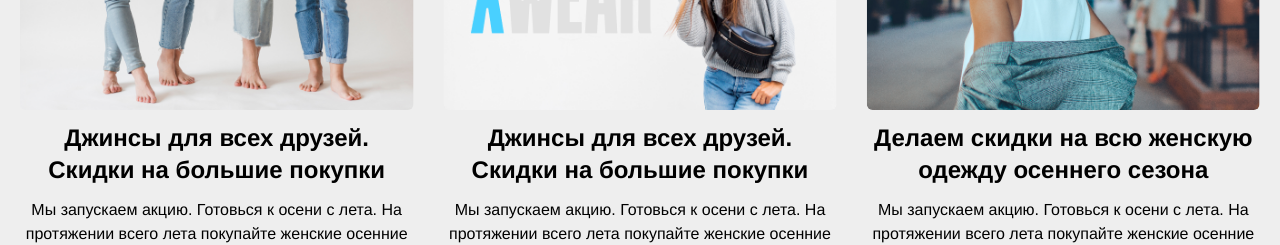
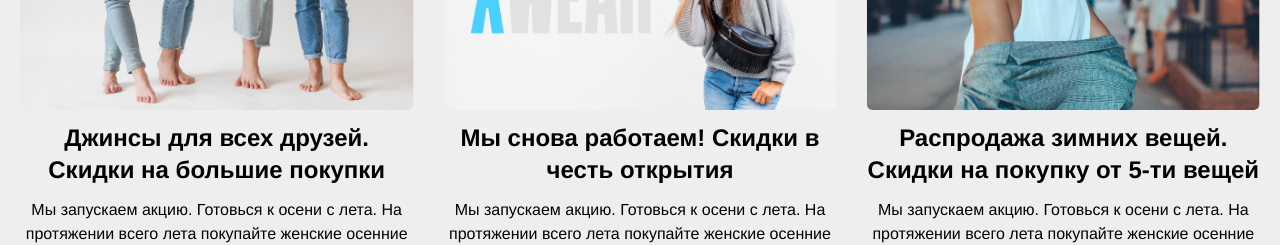
Before and after one commit to muhammadazizbek006/XWEAR, a React (Vite) app: page / in a window 1280 px wide. Shown: the part 2720-2965 px from the top of the page. Built offline with nearby package versions, Linux system fonts and the light colour scheme.

Commit message:
add data to catalog fuybry fuction

```diff
--- a/src/components/home/Acsesuar.jsx
+++ b/src/components/home/Acsesuar.jsx
@@ -4,11 +4,11 @@ import { Link } from 'react-router-dom'
 import next from '../../img/next.svg'
 import reyting from '../../img/reytingb.svg'
 // data
-import { aksessuarlar } from '../../data/data'
+import catalog from '../../data/data';
 
 const Acsesuar = () => {
 
-    const slised = aksessuarlar.slice(0, 4)
+    const slised = catalog.aksessuarlar.slice(0, 4)
 
   return (
     <>
--- a/src/components/home/Kiyimlar.jsx
+++ b/src/components/home/Kiyimlar.jsx
@@ -4,10 +4,11 @@ import { Link } from 'react-router-dom'
 import next from '../../img/next.svg'
 import reyting from '../../img/reytingb.svg'
 // data
-import { kiyimlar } from '../../data/data'
+import catalog from '../../data/data';
+
 
 const Kiyimlar = () => {
-    const slised = kiyimlar.slice(0, 4)
+    const slised = catalog.kiyimlar.slice(0, 4)
 
   return (
     <>
--- a/src/components/home/NashBlock.jsx
+++ b/src/components/home/NashBlock.jsx
@@ -11,7 +11,7 @@ import { Autoplay } from 'swiper/modules';
 import { Link } from 'react-router-dom';
 // img
 import next from '../../img/next.svg';
-import { nashblock } from '../../data/data';
+import catalog from '../../data/data';
 
 const NashBlock = () => {
   return (
@@ -52,7 +52,7 @@ const NashBlock = () => {
             }}
           >
             {
-              nashblock.map((e) => {
+              catalog.nashblock.map((e) => {
                 return (
                   <SwiperSlide className='max-w-[500px] text-start' key={e.id}>
                     <img className='mb-3 rounded-md w-[500px]' src={e.img} alt={e.title} />
--- a/src/components/home/OyoqKiyimlar.jsx
+++ b/src/components/home/OyoqKiyimlar.jsx
@@ -4,11 +4,10 @@ import { Link } from 'react-router-dom'
 import next from '../../img/next.svg'
 import reyting from '../../img/reytingb.svg'
 // data
-import { krasofkalar } from '../../data/data'
-
+import catalog from '../../data/data';
 const OyoqKiyimlar = () => {
 
-    const slised = krasofkalar.slice(0, 4)
+    const slised = catalog.krasofkalar.slice(0, 4)
 
     return (
     <>
--- a/src/data/data.js
+++ b/src/data/data.js
@@ -1,12 +1,41 @@
-// Fayllar import qilish
+// Import images
 import vector from '../img/vector.svg';
 import kiyim from '../img/hero/kiyim.png';
-// import kresofka from '../img/hero/krasofka.png';
 import kepka from '../img/hero/kepka.png';
+import o1 from '../img/Обувь/o1.jpg';
+import o2 from '../img/Обувь/o2.jpg';
+import o3 from '../img/Обувь/o3.jpg';
+import o4 from '../img/Обувь/o4.jpg';
+import o5 from '../img/Обувь/o5.jpg';
+import o6 from '../img/Обувь/o6.jpg';
+import o7 from '../img/Обувь/o7.jpg';
+import o8 from '../img/Обувь/o8.jpg';
+import o9 from '../img/Обувь/o9.jpg';
+import o10 from '../img/Обувь/o10.jpg';
+import o11 from '../img/Обувь/o11.jpg';
+import o12 from '../img/Обувь/o12.jpg';
+import o13 from '../img/Обувь/o13.jpg';
+import o14 from '../img/Обувь/o14.jpg';
+import o15 from '../img/Обувь/o15.jpg';
+import o16 from '../img/Обувь/o16.jpg';
+import o17 from '../img/Обувь/o17.jpg';
+import o18 from '../img/Обувь/o18.jpg';
+import kiyim1 from '../img/kiyimlar/kiyim1.png';
+import kiyim2 from '../img/kiyimlar/kiyim2.png';
+import kiyim3 from '../img/kiyimlar/kiyim3.png';
+import kiyim4 from '../img/kiyimlar/kiyim4.png';
+import ac1 from '../img/acsesuar/ac1.png';
+import ac2 from '../img/acsesuar/ac2.png';
+import ac3 from '../img/acsesuar/ac3.png';
+import ac4 from '../img/acsesuar/ac4.png';
+import nash1 from '../img/nashblock/nash1.png';
+import nash2 from '../img/nashblock/nash2.png';
+import nash3 from '../img/nashblock/nash3.png';
+import nash4 from '../img/nashblock/nash1.png';
 
-
-// Header link
-export const links = [
+// Data
+const catalog = {
+    links: [
         {
             id: 1,
             link: 'Одежда',
@@ -35,7 +64,7 @@ export const links = [
             id: 5,
             link: 'Расчет стоимости',
             URL: '/Расчет',
-        img: '', // Agar tasvir bo'lmasa bo'sh qoldiriladi
+            img: '',
         },
         {
             id: 6,
@@ -43,10 +72,8 @@ export const links = [
             URL: '/Информация',
             img: vector,
         },
-];
-
-// Hero carousel
-export const herocarusel = [
+    ],
+    herocarusel: [
         {
             id: 1,
             title: 'Широкий ассортимент Одежды',
@@ -65,485 +92,65 @@ export const herocarusel = [
             sharx: 'Кепка от известные брендов у нас в каталоге. Только качественные вещи.',
             img: kepka,
         },
-];
-
-
-
-
-// oyoq kiyimlar
-import o1 from '../img/Обувь/o1.jpg'
-import o2 from '../img/Обувь/o2.jpg'
-import o3 from '../img/Обувь/o3.jpg'
-import o4 from '../img/Обувь/o4.jpg'
-import o5 from '../img/Обувь/o5.jpg'
-import o6 from '../img/Обувь/o6.jpg'
-import o7 from '../img/Обувь/o7.jpg'
-import o8 from '../img/Обувь/o8.jpg'
-import o9 from '../img/Обувь/o9.jpg'
-import o10 from '../img/Обувь/o10.jpg'
-import o11 from '../img/Обувь/o11.jpg'
-import o12 from '../img/Обувь/o12.jpg'
-import o13 from '../img/Обувь/o13.jpg'
-import o14 from '../img/Обувь/o14.jpg'
-import o15 from '../img/Обувь/o15.jpg'
-import o16 from '../img/Обувь/o16.jpg'
-import o17 from '../img/Обувь/o17.jpg'
-import o18 from '../img/Обувь/o18.jpg'
-
-
-export const  krasofkalar = [
-    {
-        id:1,
-        im:o1,
-        title:`Nike Court Zoom Cage 2`,
-        brend:`Nike`,
-        narxi: 4699 ,
-
-    },
-    {
-        id:2,
-        im:o2,
-        title:`Air Force 1 Ultra`,
-        brend:`Nike`,
-        narxi: 4699 ,
-
-    },
-    {
-        id:3,
-        im:o3,
-        title:`Air Force 1 Ultra Flyknit`,
-        brend:`Air`,
-        narxi: 4299 ,
-
-    },
-    {
-        id:4,
-        im:o4,
-        title:`Nike Court Zoom 2`,
-        brend:`Nike`,
-        narxi: 4709 ,
-
-    },
-    {
-        id:5,
-        im:o5,
-        title:`Air Force 2 Ultra`,
-        brend:`Nike`,
-        narxi: 4699 ,
-
-    },
-    {
-        id:6,
-        im:o6,
-        title:`Nike Court Zoom Cage 5`,
-        brend:`gucci`,
-        narxi: 2699 ,
-
-    },
-    {
-        id:7,
-        im:o7,
-        title:`polo Court Zoom Cage 2`,
-        brend:`polo`,
-        narxi: 7699 ,
-
-    },
-    {
-        id:8,
-        im:o8,
-        title:`Nike Court Zoom Cage 2`,
-        brend:`Nike`,
-        narxi: 4399 ,
-
-    },
-    {
-        id:9,
-        im:o9,
-        title:`Nike Court Zoom Cage 2`,
-        brend:`Nike`,
-        narxi: 4699 ,
-
-    },
-    {
-        id:10,
-        im:o10,
-        title:`Nike Court Zoom Cage 2`,
-        brend:`Nike`,
-        narxi: 4699 ,
-
-    },
-    {
-        id:11,
-        im:o11,
-        title:`polo Court Zoom Cage 2`,
-        brend:`polo`,
-        narxi: 4699 ,
-
-    },
-    {
-        id:12,
-        im:o12,
-        title:`polo Court Zoom Cage 2`,
-        brend:`polo`,
-        narxi: 4699 ,
-
-    },
-    {
-        id:13,
-        im:o13,
-        title:`polo Court Zoom Cage 2`,
-        brend:`polo`,
-        narxi: 4699 ,
-
-    },
-    {
-        id:14,
-        im:o14,
-        title:`polo Court Zoom Cage 2`,
-        brend:`polo`,
-        narxi: 4699 ,
-
-    },
-    {
-        id:15,
-        im:o15,
-        title:`Humara Court Zoom Cage 2`,
-        brend:`Humara`,
-        narxi: 4699 ,
-
-    },
-    {
-        id:16,
-        im:o16,
-        title:`Humara Court Zoom Cage 2`,
-        brend:`Humara`,
-        narxi: 4699 ,
-
-    },
-    {
-        id:17,
-        im:o17,
-        title:`Humara Court Zoom Cage 2`,
-        brend:`Humara`,
-        narxi: 4699 ,
-
-    },
-    {
-        id:18,
-        im:o18,
-        title:`Humara Court Zoom Cage 2`,
-        brend:`Humara`,
-        narxi: 4699 ,
-
-    },
-]
-
-
-// kiyimlar
-import kiyim1 from '../img/kiyimlar/kiyim1.png'
-import kiyim2 from '../img/kiyimlar/kiyim2.png'
-import kiyim3 from '../img/kiyimlar/kiyim3.png'
-import kiyim4 from '../img/kiyimlar/kiyim4.png'
-
-export const kiyimlar = [
+    ],
+    krasofkalar: [
+        { id: 1, im: o1, title: 'Nike Court Zoom Cage 2', brend: 'Nike', narxi: 4699 },
+        { id: 2, im: o2, title: 'Air Force 1 Ultra', brend: 'Nike', narxi: 4699 },
+        { id: 3, im: o3, title: 'Air Force 1 Ultra Flyknit', brend: 'Air', narxi: 4299 },
+        { id: 4, im: o4, title: 'Nike Court Zoom 2', brend: 'Nike', narxi: 4709 },
+        { id: 5, im: o5, title: 'Air Force 2 Ultra', brend: 'Nike', narxi: 4699 },
+        { id: 6, im: o6, title: 'Nike Court Zoom Cage 5', brend: 'gucci', narxi: 2699 },
+        { id: 7, im: o7, title: 'polo Court Zoom Cage 2', brend: 'polo', narxi: 7699 },
+        { id: 8, im: o8, title: 'Nike Court Zoom Cage 2', brend: 'Nike', narxi: 4399 },
+        { id: 9, im: o9, title: 'Nike Court Zoom Cage 2', brend: 'Nike', narxi: 4699 },
+        { id: 10, im: o10, title: 'Nike Court Zoom Cage 2', brend: 'Nike', narxi: 4699 },
+        { id: 11, im: o11, title: 'polo Court Zoom Cage 2', brend: 'polo', narxi: 4699 },
+        { id: 12, im: o12, title: 'polo Court Zoom Cage 2', brend: 'polo', narxi: 4699 },
+        { id: 13, im: o13, title: 'polo Court Zoom Cage 2', brend: 'polo', narxi: 4699 },
+        { id: 14, im: o14, title: 'polo Court Zoom Cage 2', brend: 'polo', narxi: 4699 },
+        { id: 15, im: o15, title: 'Humara Court Zoom Cage 2', brend: 'Humara', narxi: 4699 },
+        { id: 16, im: o16, title: 'Humara Court Zoom Cage 2', brend: 'Humara', narxi: 4699 },
+        { id: 17, im: o17, title: 'Humara Court Zoom Cage 2', brend: 'Humara', narxi: 4699 },
+        { id: 18, im: o18, title: 'Humara Court Zoom Cage 2', brend: 'Humara', narxi: 4699 },
+    ],
+    kiyimlar: [
+        { id: 1, img: kiyim1, title: "Adidas Ultraboost 21", brend: "Adidas", narxi: 5500 },
+        { id: 2, img: kiyim2, title: "Puma RS-X", brend: "Puma", narxi: 4900 },
+        { id: 3, img: kiyim3, title: "Reebok Nano X1", brend: "Reebok", narxi: 4300 },
+        { id: 4, img: kiyim4, title: "Nike Air Max 270", brend: "Nike", narxi: 5200 },
+    ],
+    aksessuarlar: [
+        { id: 1, img: ac1, title: "New Era 59FIFTY", brend: "New Era", narxi: 1500 },
+        { id: 2, img: ac2, title: "Herschel Little America Backpack", brend: "Herschel", narxi: 4500 },
+        { id: 3, img: ac3, title: "Nike Heritage 86 Cap", brend: "Nike", narxi: 1200 },
+        { id: 4, img: ac4, title: "Adidas Originals Waist Bag", brend: "Adidas", narxi: 2300 },
+    ],
+    nashblock: [
         {
             id: 1,
-        img: kiyim1,
-        title: "Adidas Ultraboost 21",
-        brend: "Adidas",
-        narxi: 5500,
+            img: nash1,
+            title: `Делаем скидки на всю женскую одежду осеннего сезона`,
+            sharx: `Мы запускаем акцию. Готовься к осени с лета. На протяжении всего лета покупайте женские осенние вещи со скидками.`,
         },
         {
             id: 2,
-        img: kiyim2,
-        title: "Puma RS-X",
-        brend: "Puma",
-        narxi: 4900,
+            img: nash2,
+            title: `Джинсы для всех друзей. Скидки на большие покупки`,
+            sharx: `Мы запускаем акцию. Готовься к осени с лета. На протяжении всего лета покупайте женские осенние вещи со скидками.`,
         },
         {
             id: 3,
-        img: kiyim3,
-        title: "Reebok Nano X1",
-        brend: "Reebok",
-        narxi: 4300,
+            img: nash3,
+            title: `Мы снова работаем! Скидки в честь открытия`,
+            sharx: `Мы запускаем акцию. Готовься к осени с лета. На протяжении всего лета покупайте женские осенние вещи со скидками.`,
         },
         {
             id: 4,
-        img: kiyim4,
-        title: "Nike Air Max 270",
-        brend: "Nike",
-        narxi: 5200,
-    },
-    // {
-    //     id: 5,
-    //     img: "kiyim5",
-    //     title: "New Balance 990v5",
-    //     brend: "New Balance",
-    //     narxi: 6000,
-    // },
-    // {
-    //     id: 6,
-    //     img: "kiyim6",
-    //     title: "Gucci Rhyton",
-    //     brend: "Gucci",
-    //     narxi: 12000,
-    // },
-    // {
-    //     id: 7,
-    //     img: "kiyim7",
-    //     title: "Polo Ralph Lauren Vaughn",
-    //     brend: "Polo Ralph Lauren",
-    //     narxi: 7500,
-    // },
-    // {
-    //     id: 8,
-    //     img: "kiyim8",
-    //     title: "Nike Air Zoom Pegasus 38",
-    //     brend: "Nike",
-    //     narxi: 4700,
-    // },
-    // {
-    //     id: 9,
-    //     img: "kiyim9",
-    //     title: "Nike Air Force 1",
-    //     brend: "Nike",
-    //     narxi: 4500,
-    // },
-    // {
-    //     id: 10,
-    //     img: "kiyim10",
-    //     title: "Nike React Infinity Run",
-    //     brend: "Nike",
-    //     narxi: 5300,
-    // },
-    // {
-    //     id: 11,
-    //     img: "kiyim11",
-    //     title: "Polo Ralph Lauren Keaton",
-    //     brend: "Polo Ralph Lauren",
-    //     narxi: 4800,
-    // },
-    // {
-    //     id: 12,
-    //     img: "kiyim12",
-    //     title: "Polo Ralph Lauren Hanford",
-    //     brend: "Polo Ralph Lauren",
-    //     narxi: 4600,
-    // },
-    // {
-    //     id: 13,
-    //     img: "kiyim13",
-    //     title: "Vans Old Skool",
-    //     brend: "Vans",
-    //     narxi: 3000,
-    // },
-    // {
-    //     id: 14,
-    //     img: "kiyim14",
-    //     title: "Converse Chuck Taylor",
-    //     brend: "Converse",
-    //     narxi: 3500,
-    // },
-    // {
-    //     id: 15,
-    //     img: "kiyim15",
-    //     title: "Asics Gel-Kayano 27",
-    //     brend: "Asics",
-    //     narxi: 5000,
-    // },
-    // {
-    //     id: 16,
-    //     img: "kiyim16",
-    //     title: "Brooks Ghost 13",
-    //     brend: "Brooks",
-    //     narxi: 5100,
-    // },
-    // {
-    //     id: 17,
-    //     img: "kiyim17",
-    //     title: "Saucony Endorphin Speed",
-    //     brend: "Saucony",
-    //     narxi: 4800,
-    // },
-    // {
-    //     id: 18,
-    //     img: "kiyim18",
-    //     title: "Hoka One One Clifton 7",
-    //     brend: "Hoka One One",
-    //     narxi: 5400,
-    // },
-];
-
-
-// acsesuarlar
-import ac1 from '../img/acsesuar/ac1.png'
-import ac2 from '../img/acsesuar/ac2.png'
-import ac3 from '../img/acsesuar/ac3.png'
-import ac4 from '../img/acsesuar/ac4.png'
-export const aksessuarlar = [
-    {
-        id: 1,
-        img: ac1,
-        title: "New Era 59FIFTY",
-        brend: "New Era",
-        narxi: 1500,
-    },
-    {
-        id: 2,
-        img: ac2,
-        title: "Herschel Little America Backpack",
-        brend: "Herschel",
-        narxi: 4500,
-    },
-    {
-        id: 3,
-        img: ac3,
-        title: "Nike Heritage 86 Cap",
-        brend: "Nike",
-        narxi: 1200,
-    },
-    {
-        id: 4,
-        img: ac4,
-        title: "Adidas Originals Waist Bag",
-        brend: "Adidas",
-        narxi: 2300,
-    },
-    // {
-    //     id: 5,
-    //     img: accessory5,
-    //     title: "Ray-Ban Wayfarer Sunglasses",
-    //     brend: "Ray-Ban",
-    //     narxi: 7000,
-    // },
-    // {
-    //     id: 6,
-    //     img: accessory6,
-    //     title: "Under Armour Blitzing 3.0 Cap",
-    //     brend: "Under Armour",
-    //     narxi: 1300,
-    // },
-    // {
-    //     id: 7,
-    //     img: accessory7,
-    //     title: "Fjallraven Kanken Backpack",
-    //     brend: "Fjallraven",
-    //     narxi: 5500,
-    // },
-    // {
-    //     id: 8,
-    //     img: accessory8,
-    //     title: "Patagonia Black Hole Duffel",
-    //     brend: "Patagonia",
-    //     narxi: 6000,
-    // },
-    // {
-    //     id: 9,
-    //     img: accessory9,
-    //     title: "Levi's Classic Logo Cap",
-    //     brend: "Levi's",
-    //     narxi: 1100,
-    // },
-    // {
-    //     id: 10,
-    //     img: accessory10,
-    //     title: "Gucci GG Marmont Matelassé",
-    //     brend: "Gucci",
-    //     narxi: 12000,
-    // },
-    // {
-    //     id: 11,
-    //     img: accessory11,
-    //     title: "North Face Borealis Backpack",
-    //     brend: "North Face",
-    //     narxi: 5200,
-    // },
-    // {
-    //     id: 12,
-    //     img: accessory12,
-    //     title: "Prada Re-Nylon Bucket Hat",
-    //     brend: "Prada",
-    //     narxi: 8000,
-    // },
-    // {
-    //     id: 13,
-    //     img: accessory13,
-    //     title: "Supreme Box Logo Beanie",
-    //     brend: "Supreme",
-    //     narxi: 9000,
-    // },
-    // {
-    //     id: 14,
-    //     img: accessory14,
-    //     title: "Carhartt WIP Watch Hat",
-    //     brend: "Carhartt WIP",
-    //     narxi: 1800,
-    // },
-    // {
-    //     id: 15,
-    //     img: accessory15,
-    //     title: "Oakley Holbrook Sunglasses",
-    //     brend: "Oakley",
-    //     narxi: 6500,
-    // },
-    // {
-    //     id: 16,
-    //     img: accessory16,
-    //     title: "Burberry Vintage Check Scarf",
-    //     brend: "Burberry",
-    //     narxi: 10000,
-    // },
-    // {
-    //     id: 17,
-    //     img: accessory17,
-    //     title: "Balenciaga Logo Cap",
-    //     brend: "Balenciaga",
-    //     narxi: 7000,
-    // },
-    // {
-    //     id: 18,
-    //     img: accessory18,
-    //     title: "Chanel Classic Flap Bag",
-    //     brend: "Chanel",
-    //     narxi: 15000,
-    // },
-];
-
-// NashBlock
-
-import nash1 from '../img/nashblock/nash1.png'
-import nash2 from '../img/nashblock/nash2.png'
-import nash3 from '../img/nashblock/nash3.png'
-import nash4 from '../img/nashblock/nash1.png'
-
-
-export const nashblock = [
-    {
-        id:1,
-        img:nash1,
-        title:`Делаем скидки на всю женскую одежду осеннего сезона `,
-        sharx:`Мы запускаем акцию. Готовься к осени с лета. На протяжении всего лета покупайте женские осенние вещи со скидками.`,
-
-    },
-    {
-        id:2,
-        img:nash2,
-        title:`Джинсы для всех друзей. Скидки на большие покупки `,
-        sharx:`Мы запускаем акцию. Готовься к осени с лета. На протяжении всего лета покупайте женские осенние вещи со скидками.`,
-
-    },
-    {
-        id:3,
-        img:nash3,
-        title:`Джинсы для всех друзей. Скидки на большие покупки `,
-        sharx:`Мы запускаем акцию. Готовься к осени с лета. На протяжении всего лета покупайте женские осенние вещи со скидками.`,
-
-    },
-    {
-        id:4,
-        img:nash4,
-        title:`Делаем скидки на всю женскую одежду осеннего сезона `,
-        sharx:`Мы запускаем акцию. Готовься к осени с лета. На протяжении всего лета покупайте женские осенние вещи со скидками.`,
-
+            img: nash4,
+            title: `Распродажа зимних вещей. Скидки на покупку от 5-ти вещей`,
+            sharx: `Мы запускаем акцию. Готовься к осени с лета. На протяжении всего лета покупайте женские осенние вещи со скидками.`,
         },
     ]
+};
+
+export default catalog;
```
Also changed, not shown: src/components/Header.jsx (+13 -15 lines). Lines whose indentation alone changed are shown as unchanged.
